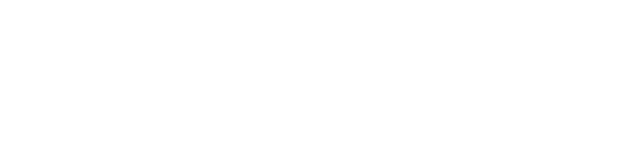
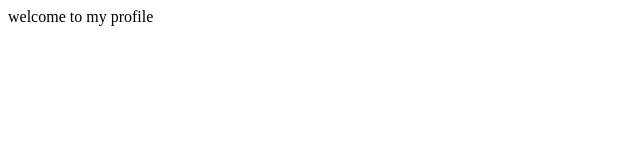
Before and after one commit to jerrytude/holygrail, a plain HTML site: page index.html in a window 1280 px wide. Shown: the whole page, without its empty margins (0-640 px from the left). Drawn offline with Linux system fonts and the light colour scheme.

Commit message:
i added welcome to my profile

```diff
--- a/index.html
+++ b/index.html
@@ -1,3 +1,3 @@
 <html>
-
+welcome to my profile
 <html>
```
